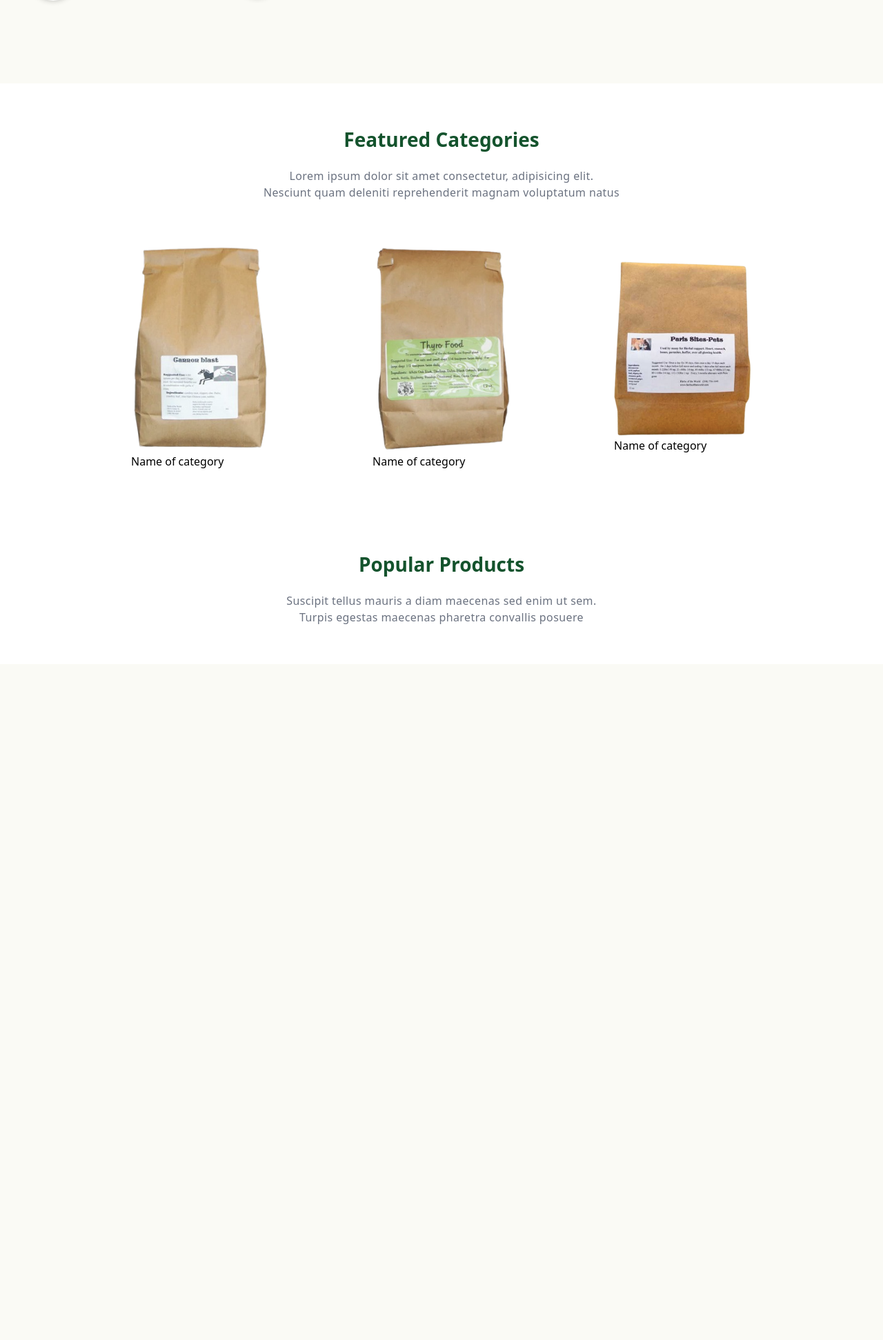
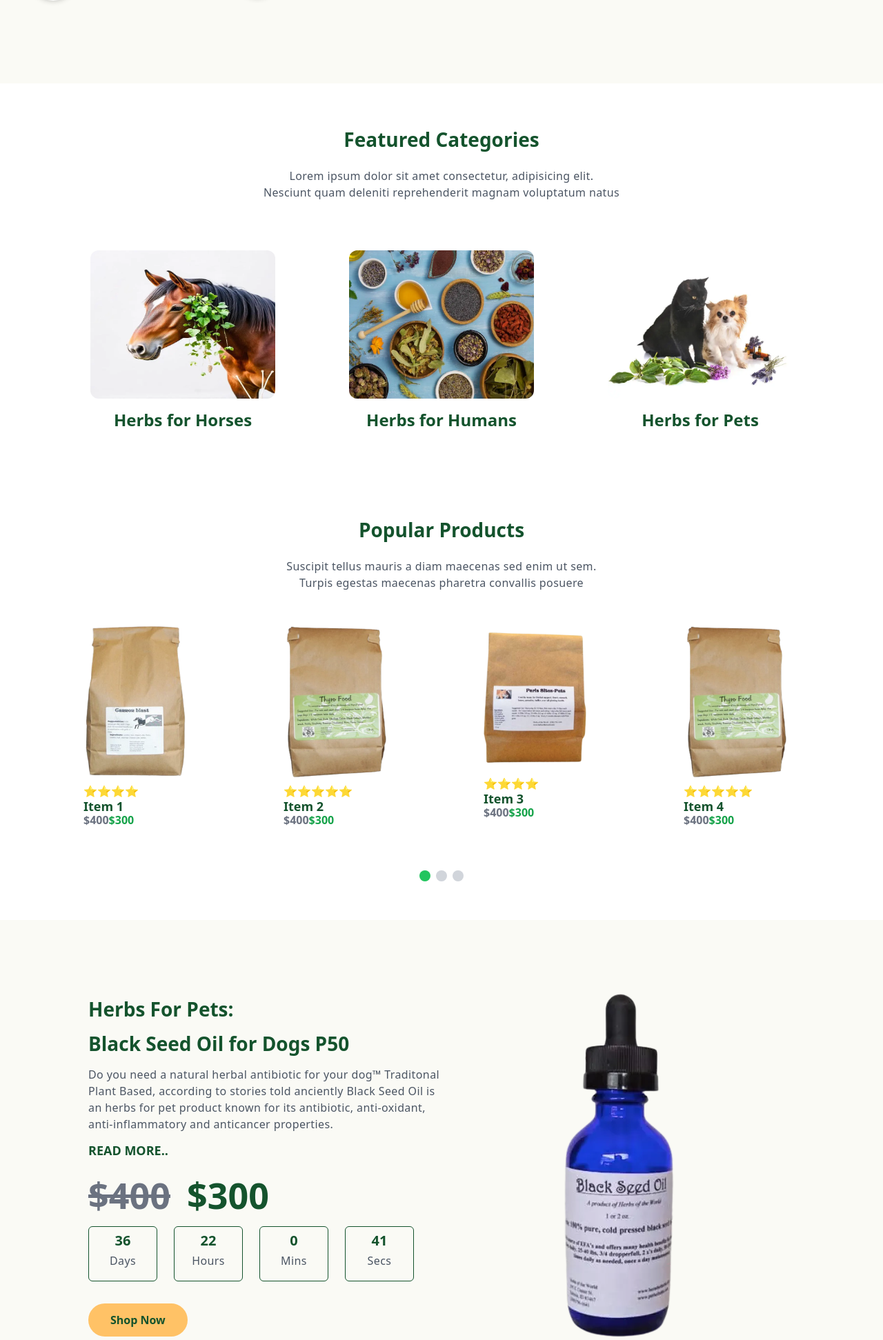
Before and after one commit to code-lova/herbs_of_the_world, a Laravel app: page / in a window 1280 px wide. Shown: the part 834-2777 px from the top of the page at 69% size. Before the commit the page ends 1739 px from the top, so only its background shows below. Run offline with Laravel 12, Linux system fonts and the light colour scheme; style sheets or scripts are compiled from the project's sources; some web fonts are replaced.

Commit message:
featured product promotion testimonial

```diff
--- a/resources/css/app.css
+++ b/resources/css/app.css
@@ -44,6 +44,11 @@ body{
       @apply mt-5 xl:text-4xl font-extrabold xl:leading-[1.4] text-green-900 sm:text-3xl;
     }
 
+    .subhead_text {
+        @apply text-gray-500 tracking-widest leading-6 text-lg
+    }
+
+
     .heading_color {
         @apply text-green-900
     }
@@ -52,13 +57,16 @@ body{
         @apply text-green-900 text-3xl font-extrabold;
     }
 
-    .subhead_text {
-        @apply text-gray-500 tracking-widest leading-6 text-lg
+    .sub_text {
+        @apply text-gray-600 tracking-wide leading-6 text-base;
     }
 
-    .sub_text {
-        @apply text-gray-500 tracking-wide leading-6 text-base
+    .featured_text{
+        @apply text-green-900 text-2xl font-bold;
     }
+
+
+
 
 
     .download-btn {
--- a/resources/views/frontend/index.blade.php
+++ b/resources/views/frontend/index.blade.php
@@ -107,9 +107,32 @@
                 </p>
             </div>
 
+            @include('inc.frontend.popular_products')
+        </div>
+    </section>
+
+
+    <section class="w-full h-auto bg-section-color py-14">
+        <div class="px-32">
+
+            @include('inc.frontend.promotion')
         </div>
     </section>
 
 
 
+    <section class="w-full h-auto bg-white py-14">
+        <div class="px-32">
+            <div class=" mt-20">
+                <h1 class="text-center subheading_text">Your Trust is Our Top Concern</h1>
+            </div>
+           <div class="mt-4 text-center sub_text mb-16">
+                <p>Feugiat sed lectus vestibulum mattis ullamcorper velit.</p>
+                <p>Sed pulvinar proin gravida hendrerit lectus</p>
+           </div>
+            @include('inc.frontend.testimonials')
+        </div>
+    </section>
+
+
 </x-frontend-layout>
--- a/resources/views/inc/frontend/featured_category.blade.php
+++ b/resources/views/inc/frontend/featured_category.blade.php
@@ -1,29 +1,33 @@
 
-<div class="flex flex-row justify-evenly items-center mt-16">
-    <div>
+<div class="flex flex-col lg:flex-row justify-evenly items-center mt-16">
+    <a href="">
+        <div class=" py-2 px-4 w-[300px]">
             <img
-            src="{{ asset('/images/horse-herb.png') }}"
+                src="{{ asset('/images/herbs_for_horses.webp') }}"
                 alt="Search Icon"
-            class="object-contain w-[200px] h-auto"
+                class="rounded-xl object-contain w-auto h-auto transitioning"
             />
-        <p>Name of category</p>
+            <p class="mt-4 featured_text text-center">Herbs for Horses</p>
         </div>
-    <div>
+    </a>
+    <a href="">
+        <div class=" py-2 px-4 w-[300px]">
             <img
-            src="{{ asset('/images/human-herb.png') }}"
+                src="{{ asset('/images/herbs_for_humans.webp') }}"
                 alt="Search Icon"
-            class="object-contain w-[200px] h-auto"
+                class="rounded-xl object-contain w-auto h-auto transitioning"
             />
-        <p>Name of category</p>
-
+            <p class="mt-4 featured_text text-center">Herbs for Humans</p>
         </div>
-    <div>
+    </a>
+    <a href="">
+        <div class=" py-2 px-4 w-[300px]">
             <img
-            src="{{ asset('/images/pet-herb.png') }}"
+                src="{{ asset('/images/herbs_for_pets.webp') }}"
                 alt="Search Icon"
-            class="object-contain w-[200px] h-auto"
+                class="rounded-xl object-contain w-auto h-auto transitioning"
             />
-        <p>Name of category</p>
-
+            <p class="mt-4 featured_text text-center">Herbs for Pets</p>
         </div>
+    </a>
 </div>
--- /dev/null
+++ b/resources/views/inc/frontend/popular_products.blade.php
@@ -0,0 +1,251 @@
+<div x-data="{ activeSlide: 0, totalSlides: 3 }" x-init="setInterval(() => { activeSlide = (activeSlide + 1) % totalSlides }, 5000)" class="relative w-full overflow-hidden hidden lg:block">
+    <!-- Slider container -->
+    <div class="flex transition-transform duration-500 ease-in-out"
+         :style="{ transform: 'translateX(-' + activeSlide * 100 + '%)' }">
+
+        <!-- Slide 1 (4 items) -->
+        <div class="flex-shrink-0 w-full flex flex-row items-center justify-around space-x-10 p-10">
+            <!-- Item 1 -->
+            <div class="flex flex-col items-start py-2 px-4 w-[200px]">
+                <img src="{{ asset('/images/horse-herb.png') }}" alt="Herb Icon" class="rounded-xl object-contain w-[150px] h-auto" />
+                <div class="mt-1">
+                    <p>⭐⭐⭐⭐</p>
+                    <p class="heading_color font-bold text-lg">Item 1</p>
+                    <div class="flex flex-row items-center">
+                        <p class="text-gray-500 font-bold text-base">$400</p>
+                        <p class="text-green-600 font-bold text-base">$300</p>
+                    </div>
+                </div>
+            </div>
+
+            <!-- Item 2 -->
+            <div class="flex flex-col items-start py-2 px-4 w-[200px]">
+                <img src="{{ asset('/images/human-herb.png') }}" alt="Herb Icon" class="rounded-xl object-contain w-[150px] h-auto" />
+                <div class="mt-1">
+                    <p>⭐⭐⭐⭐⭐</p>
+                    <p class="heading_color font-bold text-lg">Item 2</p>
+                    <div class="flex flex-row items-center">
+                        <p class="text-gray-500 font-bold text-base">$400</p>
+                        <p class="text-green-600 font-bold text-base">$300</p>
+                    </div>
+                </div>
+            </div>
+
+            <!-- Item 3 -->
+            <div class="flex flex-col items-start py-2 px-4 w-[200px]">
+                <img src="{{ asset('/images/pet-herb.png') }}" alt="Herb Icon" class="rounded-xl object-contain w-[150px] h-auto" />
+                <div class="mt-4">
+                    <p>⭐⭐⭐⭐</p>
+                    <p class="heading_color font-bold text-lg">Item 3</p>
+                    <div class="flex flex-row items-center">
+                        <p class="text-gray-500 font-bold text-base">$400</p>
+                        <p class="text-green-600 font-bold text-base">$300</p>
+                    </div>
+                </div>
+            </div>
+
+            <!-- Item 4 -->
+            <div class="flex flex-col items-start py-2 px-4 w-[200px]">
+                <img src="{{ asset('/images/human-herb.png') }}" alt="Herb Icon" class="rounded-xl object-contain w-[150px] h-auto" />
+                <div class="mt-1">
+                    <p>⭐⭐⭐⭐⭐</p>
+                    <p class="heading_color font-bold text-lg">Item 4</p>
+                    <div class="flex flex-row items-center">
+                        <p class="text-gray-500 font-bold text-base">$400</p>
+                        <p class="text-green-600 font-bold text-base">$300</p>
+                    </div>
+                </div>
+            </div>
+        </div>
+
+        <!-- Slide 2 (4 items) -->
+        <div class="flex-shrink-0 w-full flex flex-row items-center justify-around space-x-10 p-10">
+            <!-- Item 5 -->
+            <div class="flex flex-col items-start py-2 px-4 w-[200px]">
+                <img src="{{ asset('/images/pet-herb.png') }}" alt="Herb Icon" class="rounded-xl object-contain w-[150px] h-auto" />
+                <div class="mt-4">
+                    <p>⭐⭐⭐⭐</p>
+                    <p class="heading_color font-bold text-lg">Item 5</p>
+                    <div class="flex flex-row items-center">
+                        <p class="text-gray-500 font-bold text-base">$400</p>
+                        <p class="text-green-600 font-bold text-base">$300</p>
+                    </div>
+                </div>
+            </div>
+
+            <!-- Item 6 -->
+            <div class="flex flex-col items-start py-2 px-4 w-[200px]">
+                <img src="{{ asset('/images/human-herb.png') }}" alt="Herb Icon" class="rounded-xl object-contain w-[150px] h-auto" />
+                <div class="mt-1">
+                    <p>⭐⭐⭐⭐⭐</p>
+                    <p class="heading_color font-bold text-lg">Item 6</p>
+                    <div class="flex flex-row items-center">
+                        <p class="text-gray-500 font-bold text-base">$400</p>
+                        <p class="text-green-600 font-bold text-base">$300</p>
+                    </div>
+                </div>
+            </div>
+
+            <!-- Item 7 -->
+            <div class="flex flex-col items-start py-2 px-4 w-[200px]">
+                <img src="{{ asset('/images/pet-herb.png') }}" alt="Herb Icon" class="rounded-xl object-contain w-[150px] h-auto" />
+                <div class="mt-4">
+                    <p>⭐⭐⭐⭐</p>
+                    <p class="heading_color font-bold text-lg">Item 7</p>
+                    <div class="flex flex-row items-center">
+                        <p class="text-gray-500 font-bold text-base">$400</p>
+                        <p class="text-green-600 font-bold text-base">$300</p>
+                    </div>
+                </div>
+            </div>
+
+            <!-- Item 8 -->
+            <div class="flex flex-col items-start py-2 px-4 w-[200px]">
+                <img src="{{ asset('/images/human-herb.png') }}" alt="Herb Icon" class="rounded-xl object-contain w-[150px] h-auto" />
+                <div class="mt-1">
+                    <p>⭐⭐⭐⭐⭐</p>
+                    <p class="heading_color font-bold text-lg">Item 8</p>
+                    <div class="flex flex-row items-center">
+                        <p class="text-gray-500 font-bold text-base">$400</p>
+                        <p class="text-green-600 font-bold text-base">$300</p>
+                    </div>
+                </div>
+            </div>
+        </div>
+
+        <!-- Slide 3 (4 items) -->
+        <div class="flex-shrink-0 w-full flex flex-row items-center justify-around space-x-10 p-10">
+            <!-- Item 9 -->
+            <div class="flex flex-col items-start py-2 px-4 w-[200px]">
+                <img src="{{ asset('/images/pet-herb.png') }}" alt="Herb Icon" class="rounded-xl object-contain w-[150px] h-auto" />
+                <div class="mt-4">
+                    <p>⭐⭐⭐⭐</p>
+                    <p class="heading_color font-bold text-lg">Item 9</p>
+                    <div class="flex flex-row items-center">
+                        <p class="text-gray-500 font-bold text-base">$400</p>
+                        <p class="text-green-600 font-bold text-base">$300</p>
+                    </div>
+                </div>
+            </div>
+
+            <!-- Item 10 -->
+            <div class="flex flex-col items-start py-2 px-4 w-[200px]">
+                <img src="{{ asset('/images/human-herb.png') }}" alt="Herb Icon" class="rounded-xl object-contain w-[150px] h-auto" />
+                <div class="mt-1">
+                    <p>⭐⭐⭐⭐⭐</p>
+                    <p class="heading_color font-bold text-lg">Item 10</p>
+                    <div class="flex flex-row items-center">
+                        <p class="text-gray-500 font-bold text-base">$400</p>
+                        <p class="text-green-600 font-bold text-base">$300</p>
+                    </div>
+                </div>
+            </div>
+
+            <!-- Item 11 -->
+            <div class="flex flex-col items-start py-2 px-4 w-[200px]">
+                <img src="{{ asset('/images/pet-herb.png') }}" alt="Herb Icon" class="rounded-xl object-contain w-[150px] h-auto" />
+                <div class="mt-4">
+                    <p>⭐⭐⭐⭐</p>
+                    <p class="heading_color font-bold text-lg">Item 11</p>
+                    <div class="flex flex-row items-center">
+                        <p class="text-gray-500 font-bold text-base">$400</p>
+                        <p class="text-green-600 font-bold text-base">$300</p>
+                    </div>
+                </div>
+            </div>
+
+            <!-- Item 12 -->
+            <div class="flex flex-col items-start py-2 px-4 w-[200px]">
+                <img src="{{ asset('/images/human-herb.png') }}" alt="Herb Icon" class="rounded-xl object-contain w-[150px] h-auto" />
+                <div class="mt-1">
+                    <p>⭐⭐⭐⭐⭐</p>
+                    <p class="heading_color font-bold text-lg">Item 12</p>
+                    <div class="flex flex-row items-center">
+                        <p class="text-gray-500 font-bold text-base">$400</p>
+                        <p class="text-green-600 font-bold text-base">$300</p>
+                    </div>
+                </div>
+            </div>
+        </div>
+
+
+    </div>
+
+    <!-- Slide indicators -->
+    <div class="flex justify-center mt-4 space-x-2">
+        <div @click="activeSlide = 0" :class="{ 'bg-green-500': activeSlide === 0 }" class="w-4 h-4 rounded-full bg-gray-300 cursor-pointer"></div>
+        <div @click="activeSlide = 1" :class="{ 'bg-green-500': activeSlide === 1 }" class="w-4 h-4 rounded-full bg-gray-300 cursor-pointer"></div>
+        <div @click="activeSlide = 2" :class="{ 'bg-green-500': activeSlide === 2 }" class="w-4 h-4 rounded-full bg-gray-300 cursor-pointer"></div>
+    </div>
+</div>
+
+
+
+<div x-data="{ activeSlide: 0, totalSlides: 3 }" x-init="setInterval(() => { activeSlide = (activeSlide + 1) % totalSlides }, 5000)" class="relative w-full overflow-hidden lg:hidden">
+    <!-- Slider container -->
+    <div class="flex transition-transform duration-500 ease-in-out"
+         :style="{ transform: 'translateX(-' + activeSlide * 100 + '%)' }">
+
+        <!-- Slide 1 (1 item per slide on md and sm screens) -->
+        <div class="flex-shrink-0 w-full flex flex-row items-center justify-around space-x-10 p-10 md:flex-col sm:flex-col">
+            <!-- Item 1 -->
+            <div class="flex flex-col items-center py-2 px-4 w-full sm:w-[200px]">
+                <img src="{{ asset('/images/horse-herb.png') }}" alt="Herb Icon" class="rounded-xl object-contain w-[150px] h-auto" />
+                <div class="mt-2 text-center">
+                    <p class=" mb-2">⭐⭐⭐⭐</p>
+                    <p class="heading_color font-bold text-lg mb-3">Lorem ipsum dolor sit amet consectetur</p>
+                    <div class="flex flex-row justify-center items-center space-x-6">
+                        <p class="text-gray-500 font-bold text-base line-through">$400</p>
+                        <p class="text-green-600 font-bold text-base">$300</p>
+                    </div>
+                </div>
+            </div>
+        </div>
+
+        <!-- Slide 2 -->
+        <div class="flex-shrink-0 w-full flex flex-row items-center justify-around space-x-10 p-10 md:flex-col sm:flex-col">
+            <!-- Item 2 -->
+            <div class="flex flex-col items-center py-2 px-4 w-full sm:w-[200px]">
+                <img src="{{ asset('/images/human-herb.png') }}" alt="Herb Icon" class="rounded-xl object-contain w-[150px] h-auto" />
+                <div class="mt-2 text-center">
+                    <p class=" mb-2">⭐⭐⭐⭐</p>
+                    <p class="heading_color font-bold text-lg mb-3">Lorem ipsum dolor sit amet consectetur</p>
+                    <div class="flex flex-row justify-center items-center space-x-6">
+                        <p class="text-gray-500 font-bold text-base line-through">$400</p>
+                        <p class="text-green-600 font-bold text-base">$300</p>
+                    </div>
+                </div>
+            </div>
+        </div>
+
+        <!-- Slide 3 -->
+        <div class="flex-shrink-0 w-full flex flex-row items-center justify-around space-x-10 p-10 md:flex-col sm:flex-col">
+            <!-- Item 3 -->
+            <div class="flex flex-col items-center py-2 px-4 w-full sm:w-[200px]">
+                <img src="{{ asset('/images/pet-herb.png') }}" alt="Herb Icon" class="rounded-xl object-contain w-[150px] h-auto" />
+                <div class="mt-2 text-center">
+                    <p class=" mb-2">⭐⭐⭐⭐</p>
+                    <p class="heading_color font-bold text-lg mb-3">Lorem ipsum dolor sit amet consectetur</p>
+                    <div class="flex flex-row justify-center items-center space-x-6">
+                        <p class="text-gray-500 font-bold text-base line-through">$400</p>
+                        <p class="text-green-600 font-bold text-base">$300</p>
+                    </div>
+                </div>
+            </div>
+        </div>
+    </div>
+
+    <!-- Previous and Next Buttons -->
+    <div class="absolute inset-y-0 left-0 flex items-center">
+        <button @click="activeSlide = (activeSlide > 0) ? activeSlide - 1 : totalSlides - 1" class="bg-gray-300 text-gray-700 font-bold p-2 rounded-full hover:bg-gray-500">
+            &#10094; <!-- Left Arrow -->
+        </button>
+    </div>
+
+    <div class="absolute inset-y-0 right-0 flex items-center">
+        <button @click="activeSlide = (activeSlide + 1) % totalSlides" class="bg-gray-300 text-gray-700 font-bold p-2 rounded-full hover:bg-gray-500">
+            &#10095; <!-- Right Arrow -->
+        </button>
+    </div>
+
+</div>
--- /dev/null
+++ b/resources/views/inc/frontend/promotion.blade.php
@@ -0,0 +1,100 @@
+<div class="grid grid-cols-1 lg:grid-cols-2 mt-12">
+    <div class="items-start">
+        <h1 class="subheading_text">Herbs For Pets: <br/> Black Seed Oil for Dogs P50 </h1>
+        <p class="sub_text mt-2">Do you need a natural herbal antibiotic for your dog™ Traditonal Plant Based, according to stories told anciently
+            Black Seed Oil is an herbs for pet product known for its antibiotic, anti-oxidant, anti-inflammatory and anticancer properties.</p>
+            <p class="heading_color font-bold text-lg mt-4 item-start">READ MORE..</p>
+        <div class="flex flex-row  items-start space-x-6 mt-6">
+            <p class="text-gray-500 font-bold text-4xl line-through">$400</p>
+            <p class="heading_color font-bold text-4xl">$300</p>
+        </div>
+
+        <div x-data="countdown()" x-init="startCountdown()" class="flex flex-row items-start space-x-6 mt-4">
+            <!-- Days Box -->
+            <div class="border border-green-900 rounded-md w-[100px] h-[80px] py-2 px-6">
+                <div class="text-center">
+                    <p class="heading_color font-extrabold text-xl mb-1" x-text="days">00</p>
+                    <p class="sub_text">Days</p>
+                </div>
+            </div>
+
+            <!-- Hours Box -->
+            <div class="border border-green-900 rounded-md w-[100px] h-[80px] py-2 px-6">
+                <div class="text-center">
+                    <p class="heading_color font-extrabold text-xl mb-1" x-text="hours">00</p>
+                    <p class="sub_text">Hours</p>
+                </div>
+            </div>
+
+            <!-- Minutes Box -->
+            <div class="border border-green-900 rounded-md w-[100px] h-[80px] py-2 px-6">
+                <div class="text-center">
+                    <p class="heading_color font-extrabold text-xl mb-1" x-text="minutes">00</p>
+                    <p class="sub_text">Mins</p>
+                </div>
+            </div>
+
+            <!-- Seconds Box -->
+            <div class="border border-green-900 rounded-md w-[100px] h-[80px] py-2 px-6">
+                <div class="text-center">
+                    <p class="heading_color font-extrabold text-xl mb-1" x-text="seconds">00</p>
+                    <p class="sub_text">Secs</p>
+                </div>
+            </div>
+        </div>
+
+        <div class="mt-8">
+            <button class="bg-yellow py-3 px-8 rounded-3xl font-bold heading_color hover:text-primary transitioning">
+                Shop Now
+            </button>
+        </div>
+    </div>
+    <div class="items-center mx-auto">
+        <img
+            src="{{ asset('/images/countdown.webp') }}"
+            alt="Herbs for dogs"
+            class="object-cover w-auto h-auto"
+        />
+
+    </div>
+</div>
+
+
+@section('countdown')
+
+<!-- Alpine.js Countdown Script -->
+<script>
+    function countdown() {
+        return {
+            days: 0,
+            hours: 0,
+            minutes: 0,
+            seconds: 0,
+            targetDate: new Date('2024-10-31T20:59:59'),  // Set your countdown target date here
+
+            startCountdown() {
+                const calculateTime = () => {
+                    const now = new Date();
+                    const timeDiff = this.targetDate - now;
+
+                    if (timeDiff >= 0) {
+                        this.days = Math.floor(timeDiff / (1000 * 60 * 60 * 24));
+                        this.hours = Math.floor((timeDiff % (1000 * 60 * 60 * 24)) / (1000 * 60 * 60));
+                        this.minutes = Math.floor((timeDiff % (1000 * 60 * 60)) / (1000 * 60));
+                        this.seconds = Math.floor((timeDiff % (1000 * 60)) / 1000);
+                    } else {
+                        clearInterval(this.interval);
+                    }
+                };
+
+                calculateTime();  // Initial call to display the countdown immediately
+
+                this.interval = setInterval(() => {
+                    calculateTime();
+                }, 1000);  // Update every second
+            }
+        };
+    }
+</script>
+
+@endsection
--- /dev/null
+++ b/resources/views/inc/frontend/testimonials.blade.php
@@ -0,0 +1,36 @@
+<div class="flex flex-row items-center space-x-5">
+    <a href="{{ url('/') }}" class="flex flex-col text-center w-[400px] h-[300px] rounded-lg shadow-lg shadow-green-200 p-6">
+        <img
+            src="{{ asset('/images/avatar.png') }}"
+            alt="avatar"
+            class="rounded-full object-contain w-20 h-20 mx-auto mb-4"
+        />
+        <p class="mb-4">⭐⭐⭐⭐</p>
+        <p class="mb-4 sub_text line-clamp-2">Lorem, ipsum dolor sit amet consectetur adipisicing elit. Cum sunt nemo commodi ad pariatur. Sunt.</p>
+        <p class="heading_color font-bold text-base">Luiz Mendez</p>
+
+    </a>
+    <a href="{{ url('/') }}" class="flex flex-col text-center w-[400px] h-[300px] rounded-lg shadow-lg shadow-green-200 p-6">
+        <img
+            src="{{ asset('/images/avatar.png') }}"
+            alt="avatar"
+            class="rounded-full object-contain w-20 h-20 mx-auto mb-4"
+        />
+        <p class="mb-4">⭐⭐⭐⭐</p>
+        <p class="mb-4 sub_text line-clamp-2">Lorem, ipsum dolor sit amet consectetur adipisicing elit. Cum sunt nemo commodi ad pariatur. Sunt.</p>
+        <p class="heading_color font-bold text-base">Luiz Mendez</p>
+
+    </a>
+    <a href="{{ url('/') }}" class="flex flex-col text-center w-[400px] h-[300px] rounded-lg shadow-lg shadow-green-200 p-6">
+        <img
+            src="{{ asset('/images/avatar.png') }}"
+            alt="avatar"
+            class="rounded-full object-contain w-20 h-20 mx-auto mb-4"
+        />
+        <p class="mb-4">⭐⭐⭐⭐</p>
+        <p class="mb-4 sub_text line-clamp-2">Lorem, ipsum dolor sit amet consectetur adipisicing elit. Cum sunt nemo commodi ad pariatur. Sunt.</p>
+        <p class="heading_color font-bold text-base">Luiz Mendez</p>
+
+    </a>
+
+</div>
--- a/resources/views/layouts/frontend/frontend.blade.php
+++ b/resources/views/layouts/frontend/frontend.blade.php
@@ -18,5 +18,8 @@
          <main>
             {{ $slot }}
         </main>
+
+
+        @yield('countdown')
     </body>
 </html>
```
Also changed, not shown: public/images/avatar.png (added), public/images/countdown.webp (added), public/images/herbs_for_horses.webp (added), public/images/herbs_for_humans.webp (added), public/images/herbs_for_pets.webp (added), resources/views/inc/frontend/newsletter.blade.php (added), 1 other file. Lines whose indentation alone changed are shown as unchanged.
